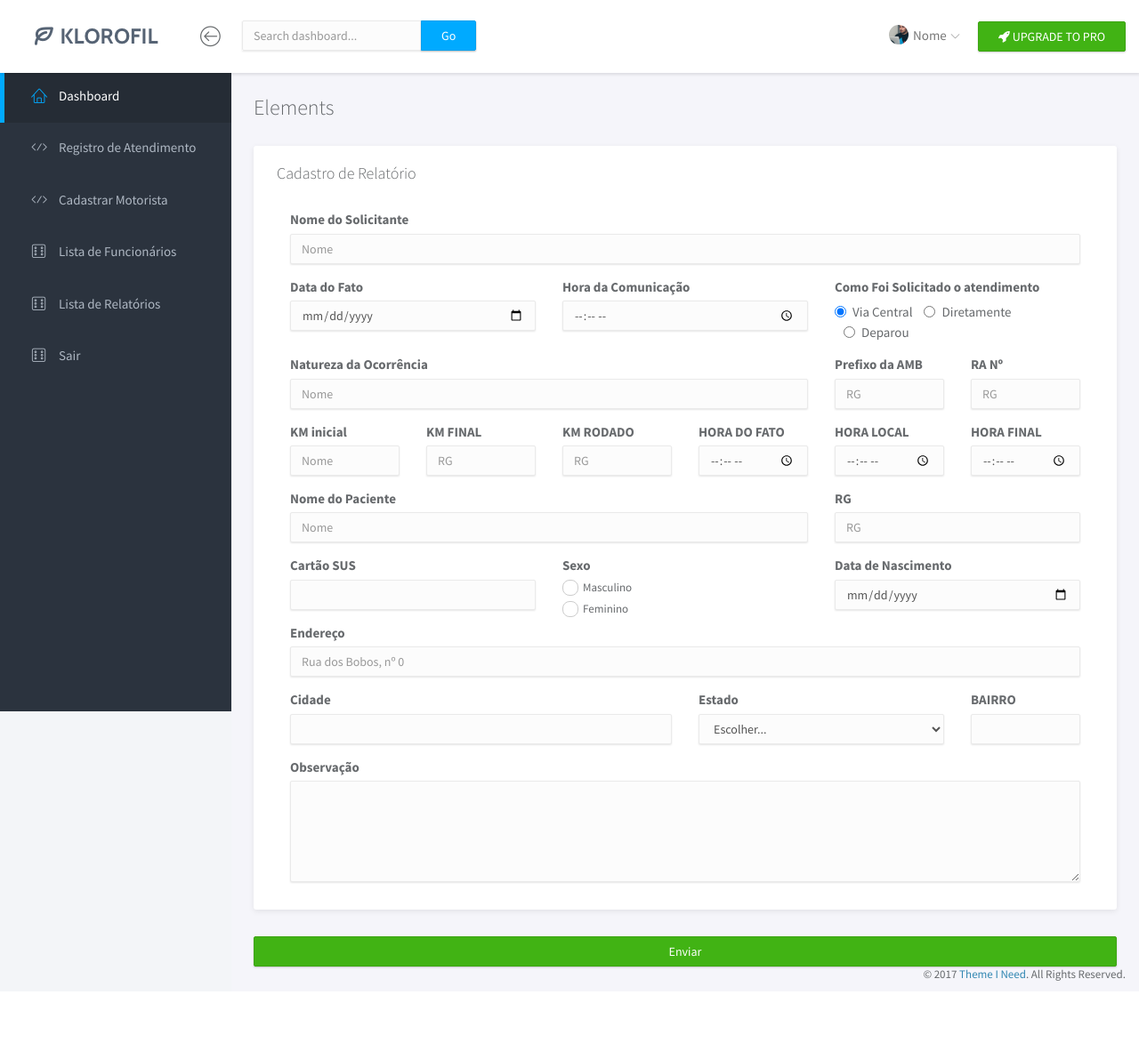
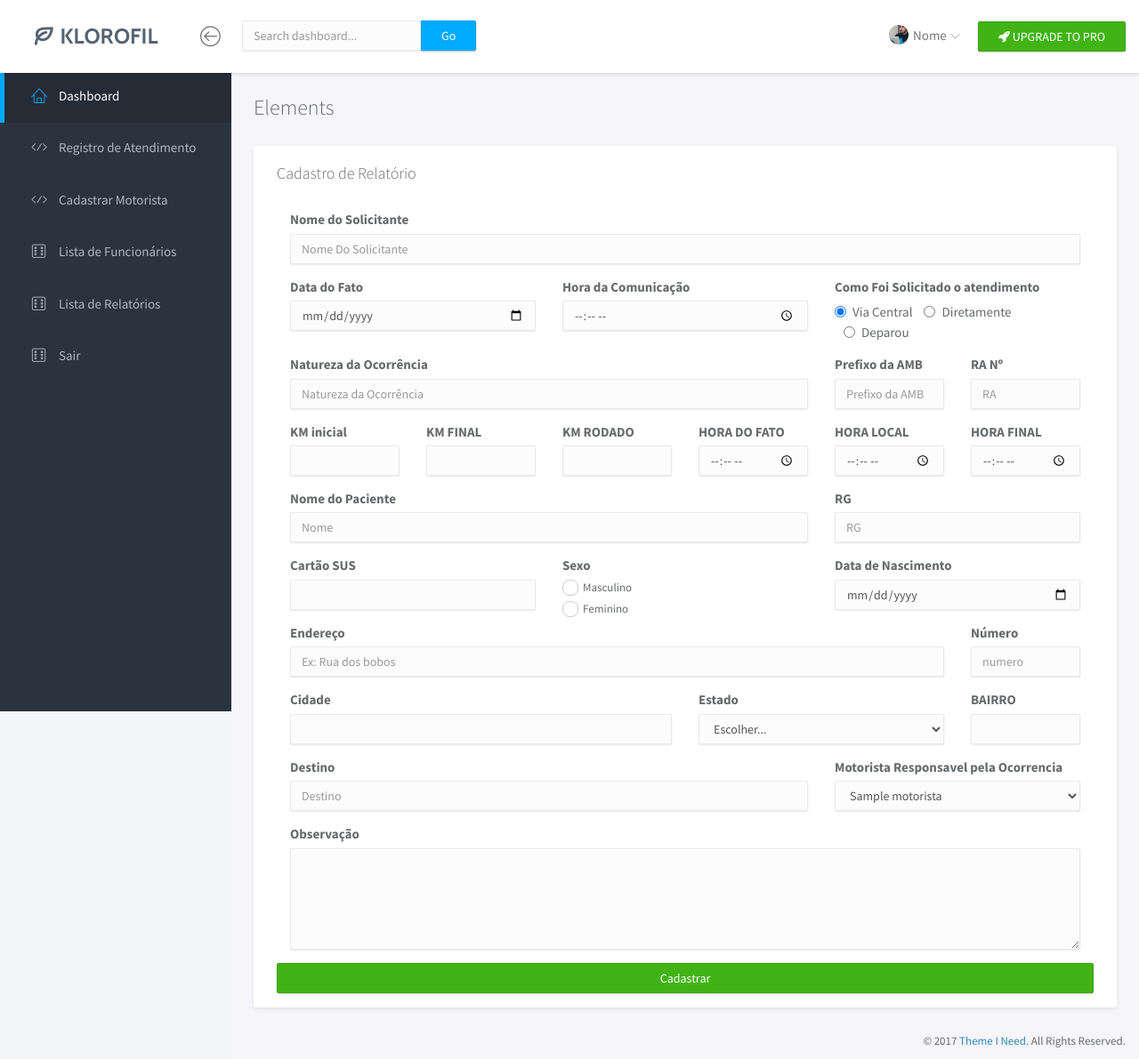
Before and after one commit to GuilhermeDeLimaPontes/Projeto-Faculdade-SADI, a PHP site: page /cadastro-relatorio.php in a window 1280 px wide. Shown: the whole page at 89% size. Before the commit the page ends 1103 px from the top, so only its background shows below. Run offline with PHP 8.4, Linux system fonts and the light colour scheme; the visitor is signed in with stand-in values (Sample User, id 1); tables that the repository leaves empty or names only in its code hold one stand-in row (values such as "Sample post").

Commit message:
função listar nomes e ajustando names nos inputs

```diff
--- a/classes/Motorista.php
+++ b/classes/Motorista.php
@@ -86,6 +86,25 @@ class Motorista extends Conexao
         return $results;
     }
 
+    public function listarNomes()
+    {
+        $sql = "SELECT NOME FROM MOTORISTA";
+        $stmt = $this->db->prepare($sql);
+        $stmt->execute();
+        $results = $stmt->fetchAll(PDO::FETCH_ASSOC);
+        return $results;
+    }
+
+    public function editar($id)
+    {
+
+    }
+
+    public function excluir($id)
+    {
+
+    }
+
 
 }
 ?>
--- a/views/cadastro-relatorio.php
+++ b/views/cadastro-relatorio.php
@@ -1,5 +1,6 @@
 		<?php
 			require_once 'header.php';
+			require_once '../classes/Motorista.php';
 		?>
 		<!-- MAIN -->
 	<div class="main">
@@ -12,7 +13,7 @@
 							<!-- BUTTONS -->
 							<!-- END BUTTONS -->
 							<!-- INPUTS -->
-						<form action="" method="POST">
+						<form action="../controllers/relatorio/cadastro.php" method="POST">
 							<div class="panel">
 								<div class="panel-heading">
 									<h3 class="panel-title">Cadastro de Relatório</h3>
@@ -24,68 +25,68 @@
 
 										  <div class="form-row">
 										    <div class="form-group col-md-12">
-							      <label for="NomePaciente">Nome do Solicitante</label>
-							      <input type="text" name="NomePaciente" class="form-control" id="NomePaciente" placeholder="Nome">
+										      <label for="NomeSolicitante">Nome do Solicitante</label>
+										      <input type="text" name="NomeSolicitante" class="form-control" id="NomeSolicitante" placeholder="Nome Do Solicitante" required>
 										    </div>
 										  </div>
 
 										  <div class="form-row">
 										    <div class="form-group col-md-4">
-							      <label for="NomePaciente">Data do Fato</label>
-							      <input type="date" name="NomePaciente" class="form-control" id="NomePaciente" placeholder="Nome">
+										      <label for="dataFato">Data do Fato</label>
+										      <input type="date" name="dataFato" class="form-control" id="dataFato" max="2099-12-25">
 										    </div>
 										    <div class="form-group col-md-4">
-							      <label for="RG">Hora da Comunicação</label>
-							      <input type="time" name="rg" class="form-control" id="RG" placeholder="RG">
+										      <label for="HoraComunicacao">Hora da Comunicação</label>
+										      <input type="time" name="HoraComunicacao" class="form-control" id="RG">
 										    </div>
 										    <div class="form-group col-md-4">
 
 										  		<label for="">Como Foi Solicitado o atendimento </label>
-							  		<label class="form control radio-inline"><input type="radio" name="optradio" checked>Via Central</label>
-									<label class="form control radio-inline"><input type="radio" name="optradio">Diretamente</label>
-									<label class="form control radio-inline"><input type="radio" name="optradio">Deparou</label>
+										  		<label class="form control radio-inline"><input type="radio" name="solicitamento" value="VIA CENTRAL" checked>Via Central</label>
+												<label class="form control radio-inline"><input type="radio" name="solicitamento" value="DIRETAMENTE">Diretamente</label>
+												<label class="form control radio-inline"><input type="radio" name="solicitamento" value="DEPAROU">Deparou</label>
 										  	</div>
 										  </div>
 
 										  <div class="form-row">
 										    <div class="form-group col-md-8">
-							      <label for="NomePaciente">Natureza da Ocorrência</label>
-							      <input type="text" name="NomePaciente" class="form-control" id="NomePaciente" placeholder="Nome">
+										      <label for="naturezaOcorrencia">Natureza da Ocorrência</label>
+										      <input type="text" name="naturezaOcorrencia" class="form-control" id="naturezaOcorrencia" placeholder="Natureza da Ocorrência">
 										    </div>
 										    <div class="form-group col-md-2">
-							      <label for="RG">Prefixo da AMB</label>
-							      <input type="text" name="rg" class="form-control" id="RG" placeholder="RG">
+										      <label for="amb">Prefixo da AMB</label>
+										      <input type="text" name="amb" class="form-control" id="amb" placeholder="Prefixo da AMB">
 										    </div>
 											<div class="form-group col-md-2">
-							      <label for="RG">RA Nº</label>
-							      <input type="text" name="rg" class="form-control" id="RG" placeholder="RG">
+										      <label for="RA">RA Nº</label>
+										      <input type="text" name="RA" class="form-control" id="RA" placeholder="RA">
 										    </div>
 										  </div>
 
 										  <div class="form-row">
 										    <div class="form-group col-md-2">
-							      <label for="NomePaciente">KM inicial</label>
-							      <input type="text" name="NomePaciente" class="form-control" id="NomePaciente" placeholder="Nome">
+										      <label for="kmInicial">KM inicial</label>
+										      <input type="text" name="kmInicial" class="form-control" id="kmInicial">
 										    </div>
 										    <div class="form-group col-md-2">
-							      <label for="RG">KM FINAL</label>
-							      <input type="text" name="rg" class="form-control" id="RG" placeholder="RG">
+										      <label for="kmFinal">KM FINAL</label>
+										      <input type="text" name="kmFinal" class="form-control" id="kmFinal" >
 										    </div>
 											<div class="form-group col-md-2">
-							      <label for="RG">KM RODADO</label>
-							      <input type="text" name="rg" class="form-control" id="RG" placeholder="RG">
+										      <label for="kmRodado">KM RODADO</label>
+										      <input type="text" name="kmRodado" class="form-control" id="kmRodado" >
 										    </div>
 											<div class="form-group col-md-2">
-							      <label for="RG">HORA DO FATO</label>
-							      <input type="time" name="rg" class="form-control" id="RG" placeholder="RG">
+										      <label for="horaFato">HORA DO FATO</label>
+										      <input type="time" name="horaFato" class="form-control" id="horaFato" >
 										    </div>
 											<div class="form-group col-md-2">
-							      <label for="RG">HORA LOCAL</label>
-							      <input type="time" name="rg" class="form-control" id="RG" placeholder="RG">
+										      <label for="horaLocal">HORA LOCAL</label>
+										      <input type="time" name="horaLocal" class="form-control" id="horaLocal" >
 										    </div>
 											<div class="form-group col-md-2">
-							      <label for="RG">HORA FINAL</label>
-							      <input type="time" name="rg" class="form-control" id="RG" placeholder="RG">
+										      <label for="horaFinal">HORA FINAL</label>
+										      <input type="time" name="horaFinal" class="form-control" id="horaFinal" >
 										    </div>
 										  </div>
 
@@ -103,58 +104,87 @@
 										  	<div class="form-row">
 											    <div class="form-group col-md-4">
 											      <label for="Cartão SUS">Cartão SUS</label>
-								      <input type="text" class="form-control" id="Cartão SUS">
+											      <input type="text" name="cartao_sus" class="form-control" id="Cartão SUS">
 												</div>
-								   <div class="form-check form-inline col-md-4">
-										<label for="inputEmail4">Sexo</label>
+											    <div class="form-check  col-md-4">
+													<label for="sexo">Sexo</label>
 														<label class="fancy-radio">
-												<input id="sexo" name="sexo" value="Masculino" type="radio">
+															<input id="sexo" name="sexo" value="M" type="radio">
 															<span><i></i>Masculino</span>
 														</label>
 														<label class="fancy-radio">
-												<input id="sexo" name="sexo" value="Feminino" type="radio">
+															<input id="sexo" name="sexo" value="F" type="radio">
 															<span><i></i>Feminino</span>
 														</label>
 												</div>
 											    <div class="form-group col-md-4">
-								      <label for="inputCEP">Data de Nascimento</label>
-								      <input type="date" name="bairro" class="form-control" id="BAIRRO">
+											      <label for="dataNascimento">Data de Nascimento</label>
+											      <input type="date" name="dataNascimento" class="form-control" id="dataNascimento">
 											    </div>
 										  	</div>
-
-							  <div class="form-group col-md-12">
-							    <label for="inputAddress">Endereço</label>
-							    <input type="text" class="form-control" id="inputAddress" placeholder="Rua dos Bobos, nº 0">
+										 <div class="form-row">
+											<div class="form-group col-md-10">
+												<label for="endereco">Endereço</label>
+												<input type="text" name="endereco" class="form-control" id="endereco" placeholder="Ex: Rua dos bobos">
 											</div>
-
+											<div class="form-group col-md-2">
+												<label for="numero">Número</label>
+												<input type="number" name="numero" class="form-control" id="numero" placeholder="numero">
+											</div>
+										 </div>
 										  <div class="form-row">
 										    <div class="form-group col-md-6">
-							      <label for="inputCity">Cidade</label>
-							      <input type="text" class="form-control" id="inputCity">
+										      <label for="cidade">Cidade</label>
+										      <input type="text" name="cidade" class="form-control" id="cidade">
 										    </div>
 										    <div class="form-group col-md-4">
-							      <label for="inputEstado">Estado</label>
-							      <select id="inputEstado" class="form-control">
+										      <label for="estado">Estado</label>
+										      <select id="estado" name="estado" class="form-control">
 										        <option selected>Escolher...</option>
 										        <option value="SP">SP</option>
 										      </select>
 										    </div>
 										    <div class="form-group col-md-2">
-							      <label for="inputCEP">BAIRRO</label>
-							      <input type="text" name="bairro" class="form-control" id="BAIRRO">
+										      <label for="bairro">BAIRRO</label>
+										      <input type="text" name="bairro" class="form-control" id="bairro">
+										    </div>
+										  </div>
+
+										  <div class="form-row">
+										    <div class="form-group col-md-8">
+										      <label for="Destino">Destino</label>
+										      <input type="text" name="destino" class="form-control" id="Destino" placeholder="Destino">
+										    </div>
+										    <div class="form-group col-md-4">
+										      <label for="Motorista">Motorista Responsavel pela Ocorrencia</label>
+										      <select id="motorista" name="motorista" class="form-control">
+										        <?php
+													$motorista = New Motorista();
+
+													$dados = $motorista->listarNomes();
+
+													for ($i=0; $i < count($dados) ; $i++)
+													{
+														foreach ($dados[$i] as $k => $v)
+														{
+															echo "<option>$v</option>";
+														}
+													}
+												?>
+										      </select>
 										    </div>
 										  </div>
 
 										  <div class="form-group col-md-12">
-  								<label for="comment">Observação</label>
- 								<textarea class="form-control" rows="5" id="comment"></textarea>
+			  								<label for="observacao">Observação</label>
+			 								<textarea class="form-control" name="observacao" rows="5" id="observacao"></textarea>
+										  </div>
+										  <button class="btn btn-success btn-block">Cadastrar</button>
+									</div>
 								</div>
 							</div>
 						</div>
 
-									</div>
-								</div>
-								<button class="btn btn-success btn-block">Enviar</button>
 						</form>
 							<!-- END INPUTS -->
 							<!-- INPUT SIZING -->
--- a/views/header.php
+++ b/views/header.php
@@ -78,7 +78,7 @@
 						<li><a href="cadastro-motorista.php" class=""><i class="lnr lnr-code"></i> <span>Cadastrar Motorista</span></a></li>
 						<li><a href="funcionarios.php" class=""><i class="lnr lnr-dice"></i> <span>Lista de Funcionários</span></a></li>
 						<li><a href="#" class=""><i class="lnr lnr-dice"></i> <span>Lista de Relatórios</span></a></li>
-						<li><a href="#" class=""><i class="lnr lnr-dice"></i> <span>Sair</span></a></li>
+						<li><a href="../controllers/logout.php" class=""><i class="lnr lnr-dice"></i> <span>Sair</span></a></li>
 
 					</ul>
 				</nav>
```
Also changed, not shown: classes/Endereco.php (added, +56 -0 lines), classes/Ocorrencia.php (added, +69 -0 lines), classes/Origem.php (added, +52 -0 lines), classes/Paciente.php (added, +54 -0 lines), controllers/relatorio/cadastro.php (added, +93 -0 lines). Lines whose indentation alone changed are shown as unchanged.
